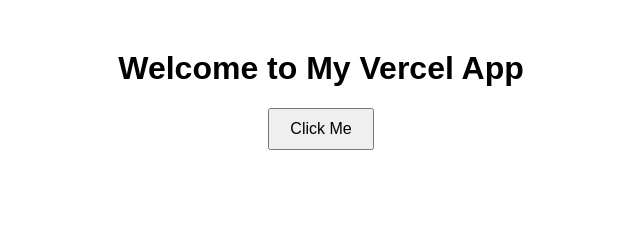
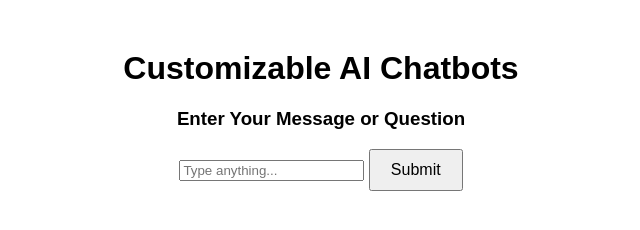
Before and after one commit to invictus-anic3tus/Eddie, a plain HTML site: page index.html in a window 1280 px wide. Shown: the whole page, without its empty margins (319-959 px from the left). Drawn offline with Linux system fonts and the light colour scheme.

Commit message:
build(deps): update app.py, index.html and requirements.txt

```diff
--- a/index.html
+++ b/index.html
@@ -11,15 +11,24 @@
   </style>
 </head>
 <body>
-  <h1>Welcome to My Vercel App</h1>
-  <button onclick="displayMessage()">Click Me</button>
+  <h1>Customizable AI Chatbots</h1>
+  <h3>Enter Your Message or Question</h3>
+  <input type="text" id="userInput" placeholder="Type anything..." />
+  <button onclick="submitMessage()">Submit</button>
   <p id="message"></p>
 
   <script>
-    async function displayMessage() {
-      const response = await fetch('/message');
+    async function submitMessage() {
+      const userInput = document.getElementById('userInput').value;
+      const response = await fetch('/submit', {
+        method: 'POST',
+        headers: {
+          'Content-Type': 'application/json',
+        },
+        body: JSON.stringify({ message: userInput }),
+      });
       const data = await response.text();
-      document.getElementById('message').innerText = data;
+      document.getElementById('responseMessage').innerText = data;
     }
   </script>
 </body>
```
Also changed, not shown: 1 other file.
